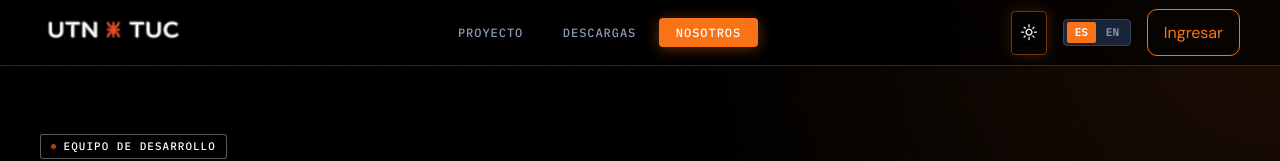
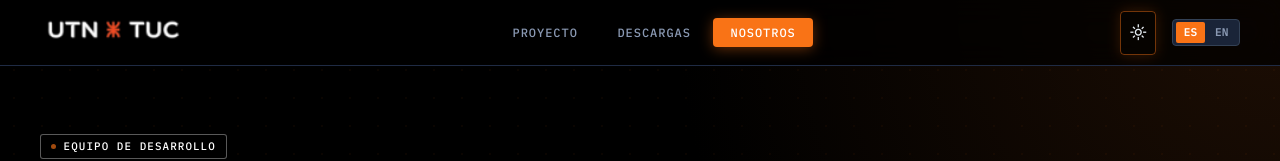
Before and after one commit to FranFer03/web_node, a React (Vite) app: page /about in a window 1280 px wide. Shown: the top 161 px of the page. Built offline with nearby package versions, Linux system fonts and the light colour scheme; no server answers; a web font is replaced by a local one.

Commit message:
feat: clean up PublicPageShell component by removing unused imports and navigation logic; enhance public card link styles

```diff
--- a/src/components/PublicPageShell.jsx
+++ b/src/components/PublicPageShell.jsx
@@ -1,12 +1,9 @@
-import { Link, NavLink, useNavigate } from "react-router-dom";
+import { Link, NavLink } from "react-router-dom";
 import { useThemeLang } from "../contexts/ThemeLangContext";
-import { getAuthState } from "../lib/auth";
 import BrandLogo from "./BrandLogo";
 
 export default function PublicPageShell({ activeSection, headerContent, children }) {
-  const navigate = useNavigate();
   const { t, theme, toggleTheme, language, changeLanguage } = useThemeLang();
-  const { isAuthenticated } = getAuthState();
   const toggleLanguage = () => changeLanguage(language === "es" ? "en" : "es");
 
   return (
@@ -43,13 +40,6 @@ export default function PublicPageShell({ activeSection, headerContent, children
             <span className={language === "es" ? "active" : ""}>ES</span>
             <span className={language === "en" ? "active" : ""}>EN</span>
           </button>
-          <button
-            className="btn-outline"
-            type="button"
-            onClick={() => navigate(isAuthenticated ? "/dashboard" : "/login")}
-          >
-            {isAuthenticated ? "Dashboard" : t("Ingresar")}
-          </button>
         </div>
       </header>
 
--- a/src/styles.css
+++ b/src/styles.css
@@ -712,6 +712,7 @@ input {
 .public-card-link {
   display: inline-flex;
   align-items: center;
+  align-self: flex-start;
   gap: 0.4rem;
   padding: 0.72rem 1.1rem;
   border: 1px solid rgba(249, 115, 22, 0.28);
@@ -723,6 +724,7 @@ input {
   font-weight: 600;
   letter-spacing: 0.08em;
   text-transform: uppercase;
+  width: fit-content;
 }
 
 .github-link {
```
Also changed, not shown: assets/cropped-WhatsApp-Image-2024-08-02-at-5.52.57-PM-3.jpeg (added).
